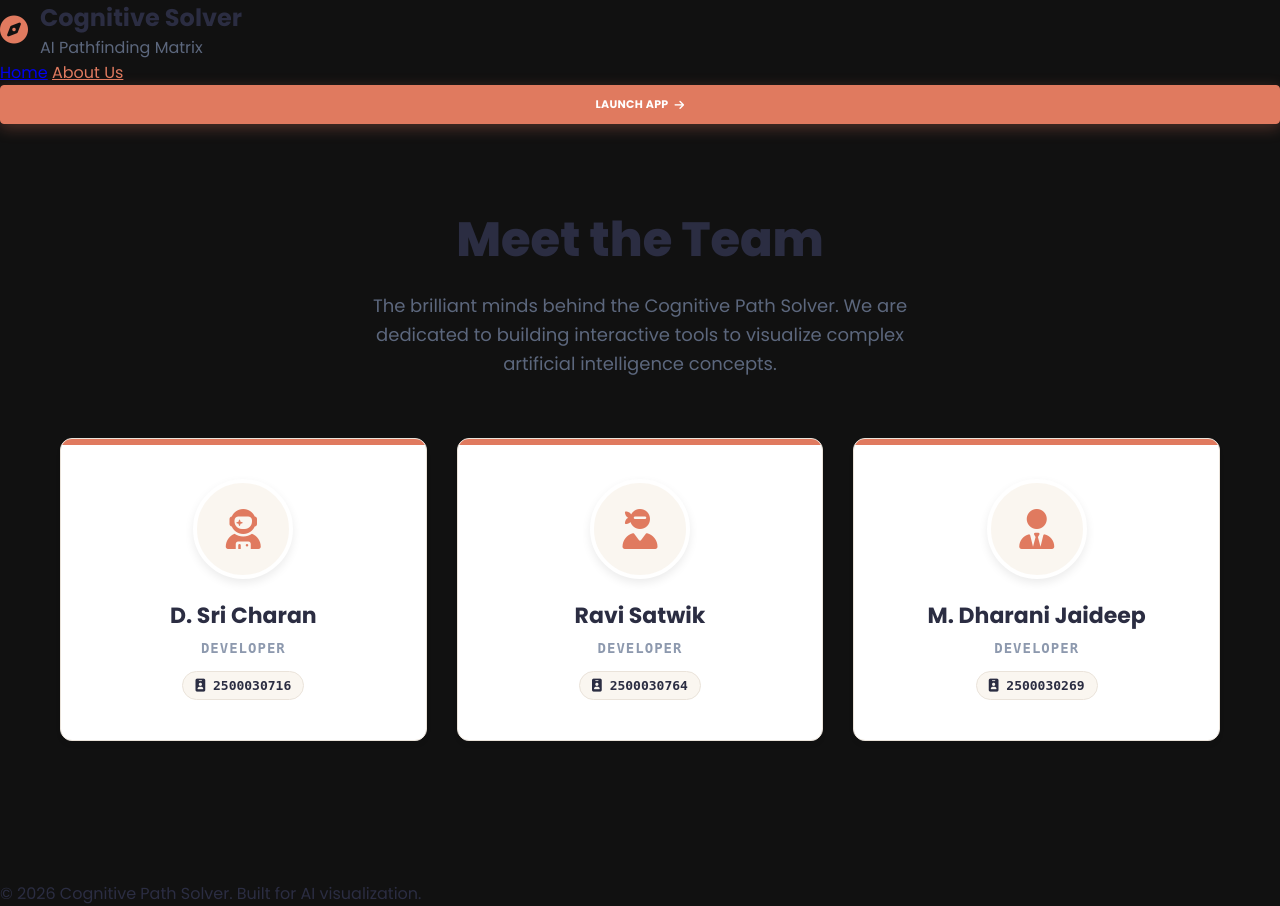
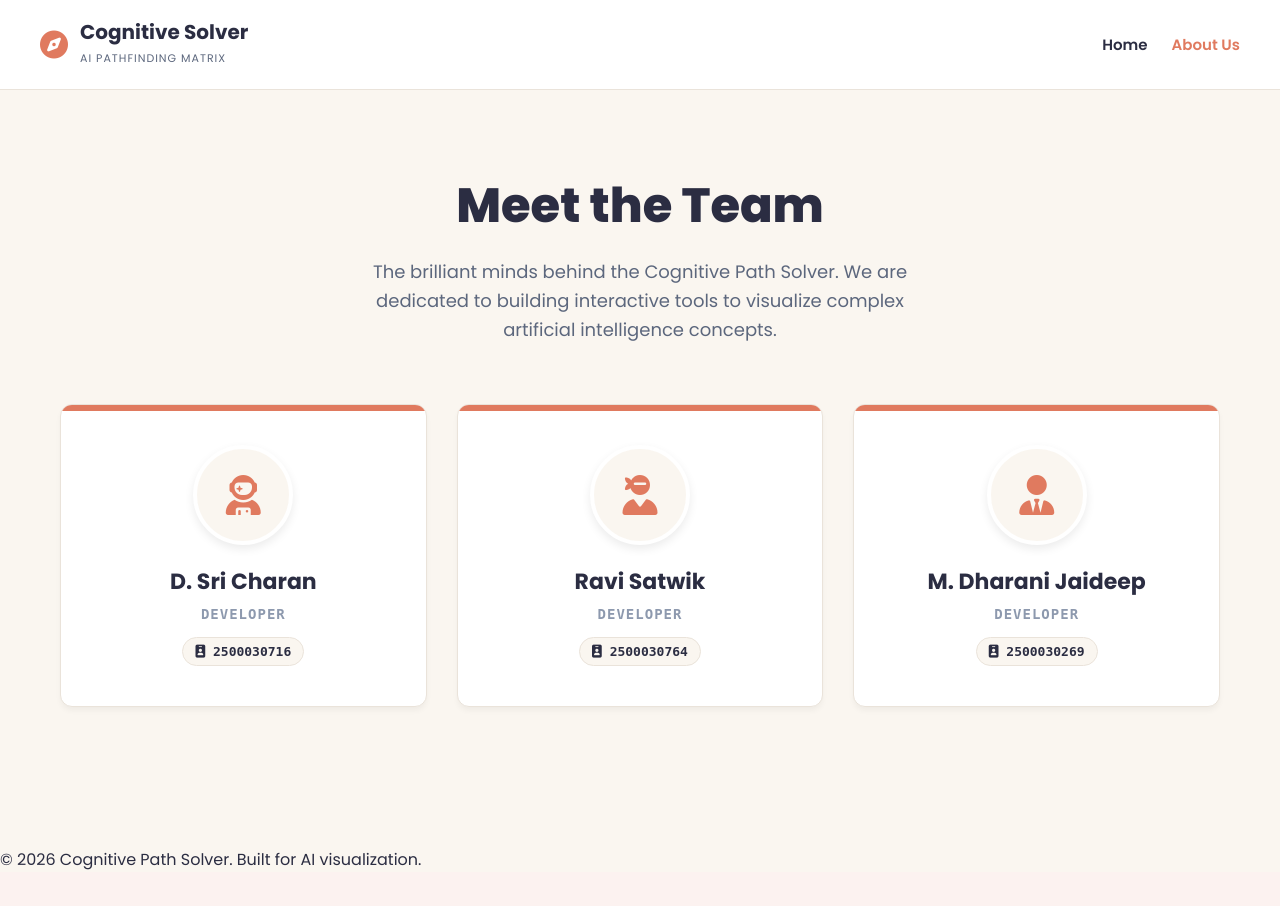
Before and after one commit to jaideep072/CFAI, a Flask app: page /about in a window 1280 px wide. After the commit the page ends 870 px from the top, so only its background shows below. Run offline with Flask 3, Linux system fonts and the light colour scheme.

Commit message:
Fix pacman3d.js exports, app.py bugs, and about.html styling

```diff
--- a/app.py
+++ b/app.py
@@ -292,6 +292,9 @@ def adversarial_move():
         if not ghosts and data.get('ghost_pos'):
             ghosts = [{'pos': data.get('ghost_pos'), 'type': 'chaser'}]
 
+        mode = data.get('mode', 'manual')
+        depth = int(data.get('depth', 3))
+
         if not grid or not agent_pos or not ghosts:
             return jsonify({'error': 'Missing grid, agent_pos, or ghosts'}), 400
 
--- a/static/pacman3d.js
+++ b/static/pacman3d.js
@@ -434,7 +434,7 @@ const Pacman3D = (function() {
         animateMove,
         updateSearchState,
         setFinalPath,
-        onWindowResize,
-        setOnClick
+        setOnClick,
+        generateMaze
     };
 })();
--- a/templates/about.html
+++ b/templates/about.html
@@ -112,22 +112,46 @@
             border: 1px solid var(--border-color);
         }
     </style>
+    <style>
+        .landing-nav {
+            padding: 20px 40px;
+            display: flex;
+            justify-content: space-between;
+            align-items: center;
+            border-bottom: 1px solid var(--border-color);
+            background: var(--bg-panel);
+        }
+        .nav-links {
+            display: flex;
+            gap: 24px;
+            align-items: center;
+        }
+        .nav-link {
+            text-decoration: none;
+            color: var(--text-main);
+            font-weight: 600;
+            font-size: 15px;
+            transition: color var(--transition-normal);
+        }
+        .nav-link:hover {
+            color: var(--accent);
+        }
+    </style>
 </head>
-<body class="landing-page">
+<body style="overflow-y: auto; display: block;">
     <nav class="landing-nav">
         <div class="logo">
             <a href="/" style="text-decoration: none; display: flex; align-items: center; gap: 12px;">
                 <i class="fa-solid fa-compass" style="color: var(--accent); font-size: 28px;"></i>
                 <div>
-                    <h1 style="color: var(--text-main);">Cognitive Solver</h1>
-                    <span style="color: var(--text-muted);">AI Pathfinding Matrix</span>
+                    <h1 style="color: var(--text-main); font-size: 20px; margin: 0; line-height: 1.2;">Cognitive Solver</h1>
+                    <span style="color: var(--text-muted); font-size: 11px; text-transform: uppercase; letter-spacing: 1px;">AI Pathfinding Matrix</span>
                 </div>
             </a>
         </div>
         <div class="nav-links">
             <a href="/" class="nav-link">Home</a>
             <a href="/about" class="nav-link" style="color: var(--accent);">About Us</a>
-            <a href="/app" class="btn btn-primary landing-cta">Launch App <i class="fa-solid fa-arrow-right"></i></a>
         </div>
     </nav>
 
```
